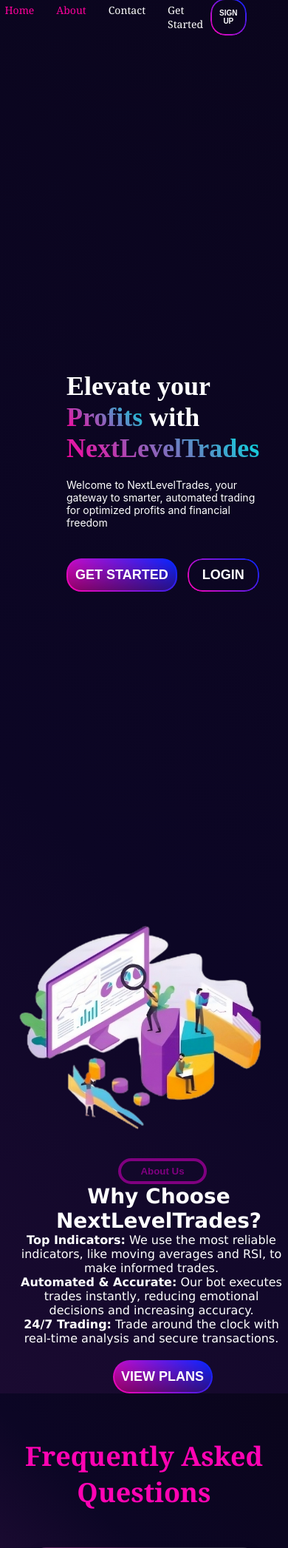
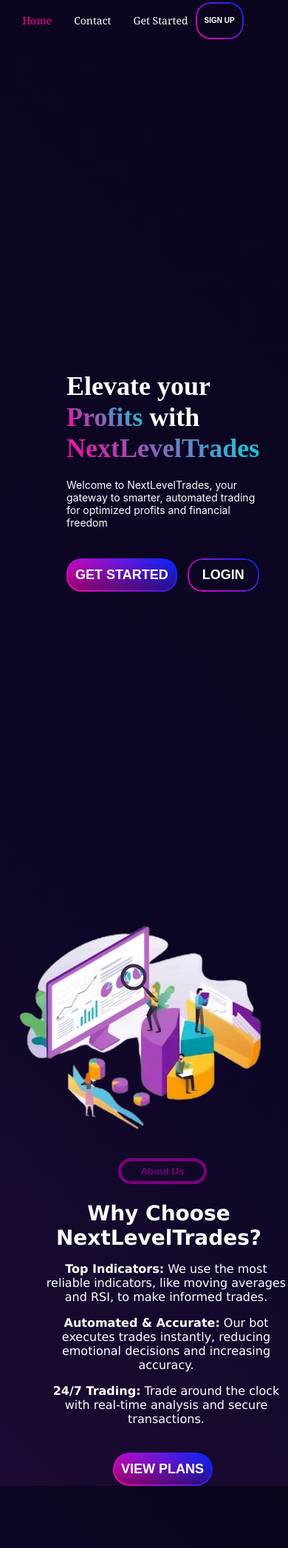
Before and after one commit to KaranYadav28/nextleveltrades-heroku, a Flask app: page / in a window 390 px wide. Shown: the top 2093 px of the page at 74% size. Run offline with Flask 3, Linux system fonts and the light colour scheme.

Commit message:
Update styles.css

```diff
--- a/static/styles.css
+++ b/static/styles.css
@@ -511,13 +511,6 @@
     font-size: 14px;
     color: #bdbdbd;
 }
-/* Full Updated Responsiveness Code */
-* {
-    margin: 0;
-    padding: 0;
-    box-sizing: border-box;
-}
-
 /* Prevent horizontal scroll by hiding overflow */
 html, body {
     width: 100%;
@@ -531,8 +524,6 @@
     animation: gradientShift 10s ease-in-out infinite;
     font-family: Georgia, serif;
 }
-
-/* Responsive layout adjustments */
 
 /* For screens up to 1200px */
 @media (max-width: 1200px) {
@@ -586,7 +577,7 @@
         flex-direction: row;
         height: auto;
         align-items: center;
-        width: 100%;  /* Ensure full width */
+        width: 100%;
     }
     .second-left, .second-right {
         max-width: 50%;
@@ -646,7 +637,7 @@
     .Second-page {
         flex-direction: column;
         text-align: center;
-        width: 100%;  /* Ensure full width */
+        width: 100%;
     }
     .second-left, .second-right {
         max-width: 100%;
@@ -700,6 +691,10 @@
 
 /* For screens up to 600px */
 @media (max-width: 600px) {
+    /* Hiding the "about-nav" button for smaller screens */
+    #about-nav {
+        display: none;
+    }
     .navbar-menu {
         gap: 10px;
     }
@@ -805,12 +800,3 @@
         height: 40vh;
     }
 }
-
-
-
-
-    }
-    .welcome {
-        height: 40vh;
-    }
-}
```
